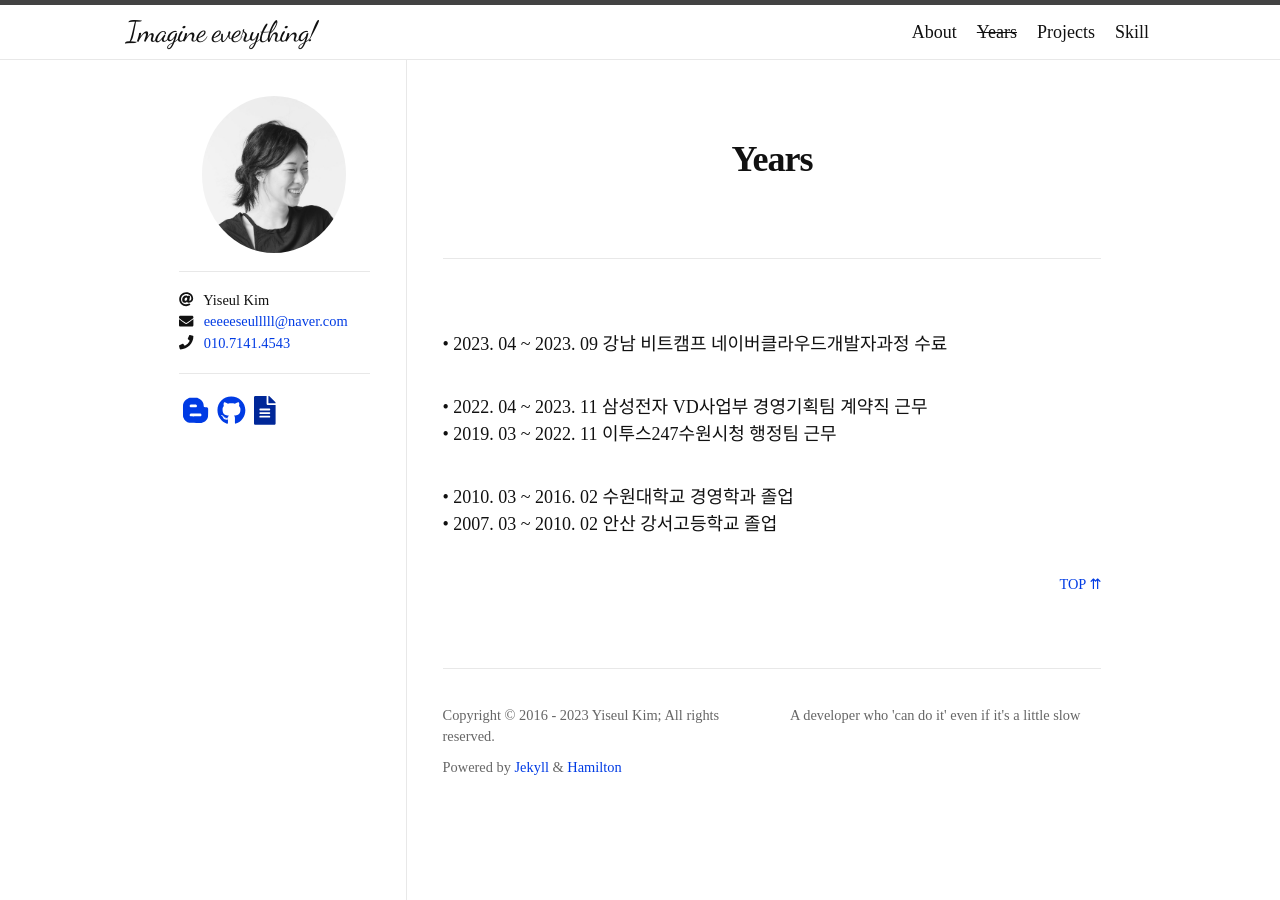
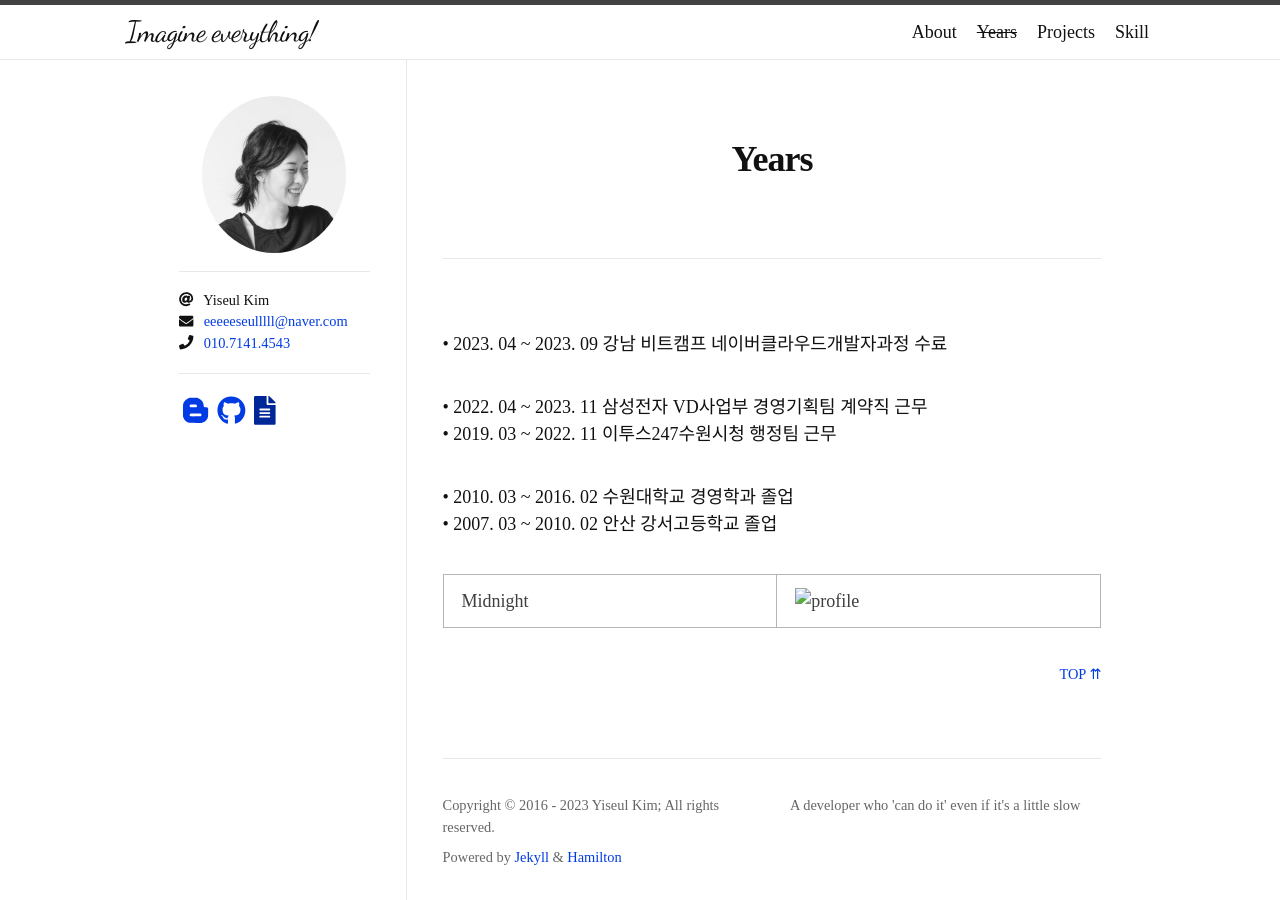
Before and after one commit to eseulssi/kimyiseul.github.io, a Jekyll site: the page built from years.md, in a window 1280 px wide. Built offline with Jekyll 4.4.1, drawn with Linux system fonts in a browser that asks for light colours; nearby versions of some CDN libraries; some web fonts are replaced.

Commit message:
이미지 삽정

```diff
--- a/years.md
+++ b/years.md
@@ -11,3 +11,5 @@ permalink: /years/
 
 • 2010. 03 ~ 2016. 02 수원대학교 경영학과 졸업
 • 2007. 03 ~ 2010. 02 안산 강서고등학교 졸업
+
+| Midnight | ![profile](profile.jpeg) |
```
